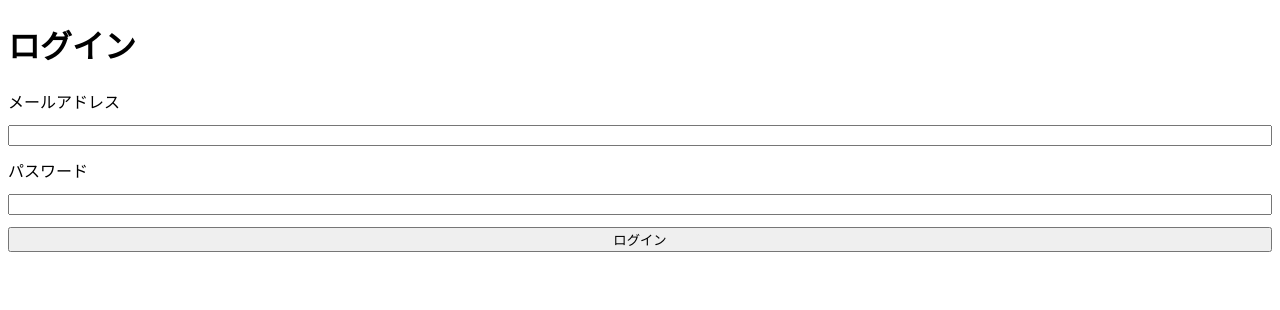
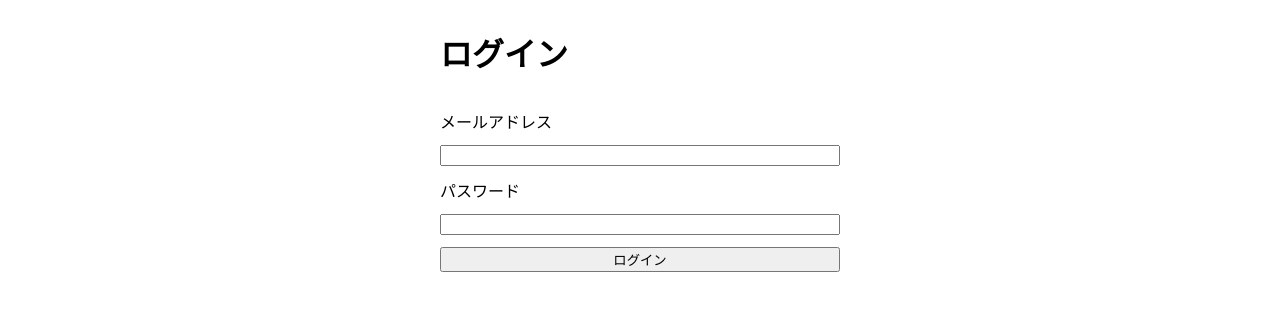
Before and after one commit to AllyBlackCat/Feat, a React (Vite) app in the folder frontend/: page / in a window 1280 px wide. Shown: the top 310 px of the page. Built offline with nearby package versions, Linux system fonts and the light colour scheme.

Commit message:
ログイン画面実装

```diff
--- a/frontend/src/features/auth/Signin.css
+++ b/frontend/src/features/auth/Signin.css
@@ -2,4 +2,15 @@ div.signin-form {
     display: flex;
     flex-direction: column;
     gap: 12px;
+
+    width: 100%;
+    max-width: 400px;
+    box-sizing: border-box;
+    margin-inline: auto;
+
+    input {
+        width: 100%;
+        min-width: 0;
+        box-sizing: border-box;
+    }
 }
--- a/frontend/src/features/auth/Signin.tsx
+++ b/frontend/src/features/auth/Signin.tsx
@@ -3,9 +3,9 @@ import './Signin.css';
 function Signin() {
     return (
         <main>
-            <h1>ログイン</h1>
             <form>
                 <div className="signin-form">
+                    <h1>ログイン</h1>
                     <label htmlFor="email">メールアドレス</label>
                     <input id="email" type="email" required />
                     <label htmlFor="password">パスワード</label>
```
